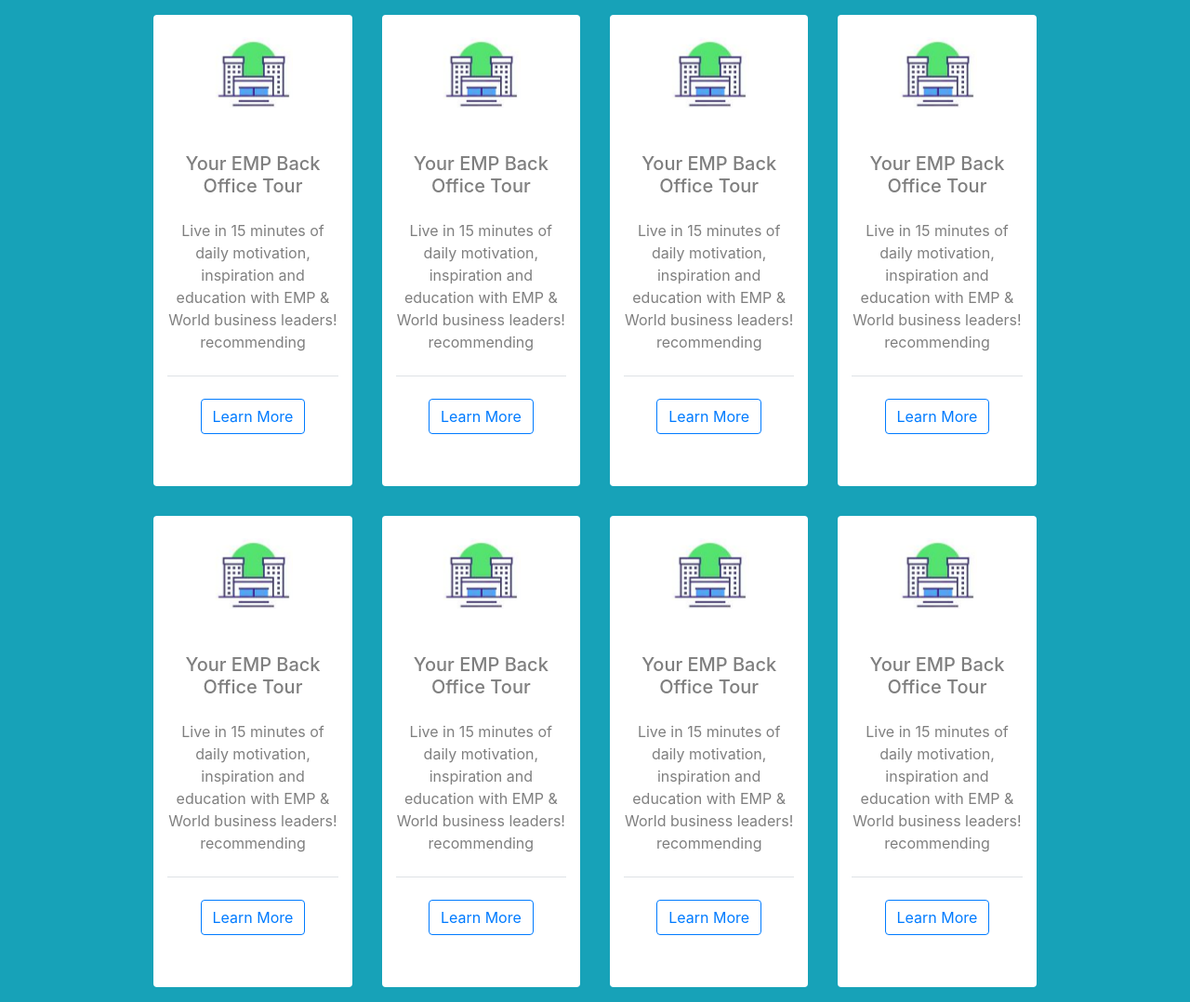
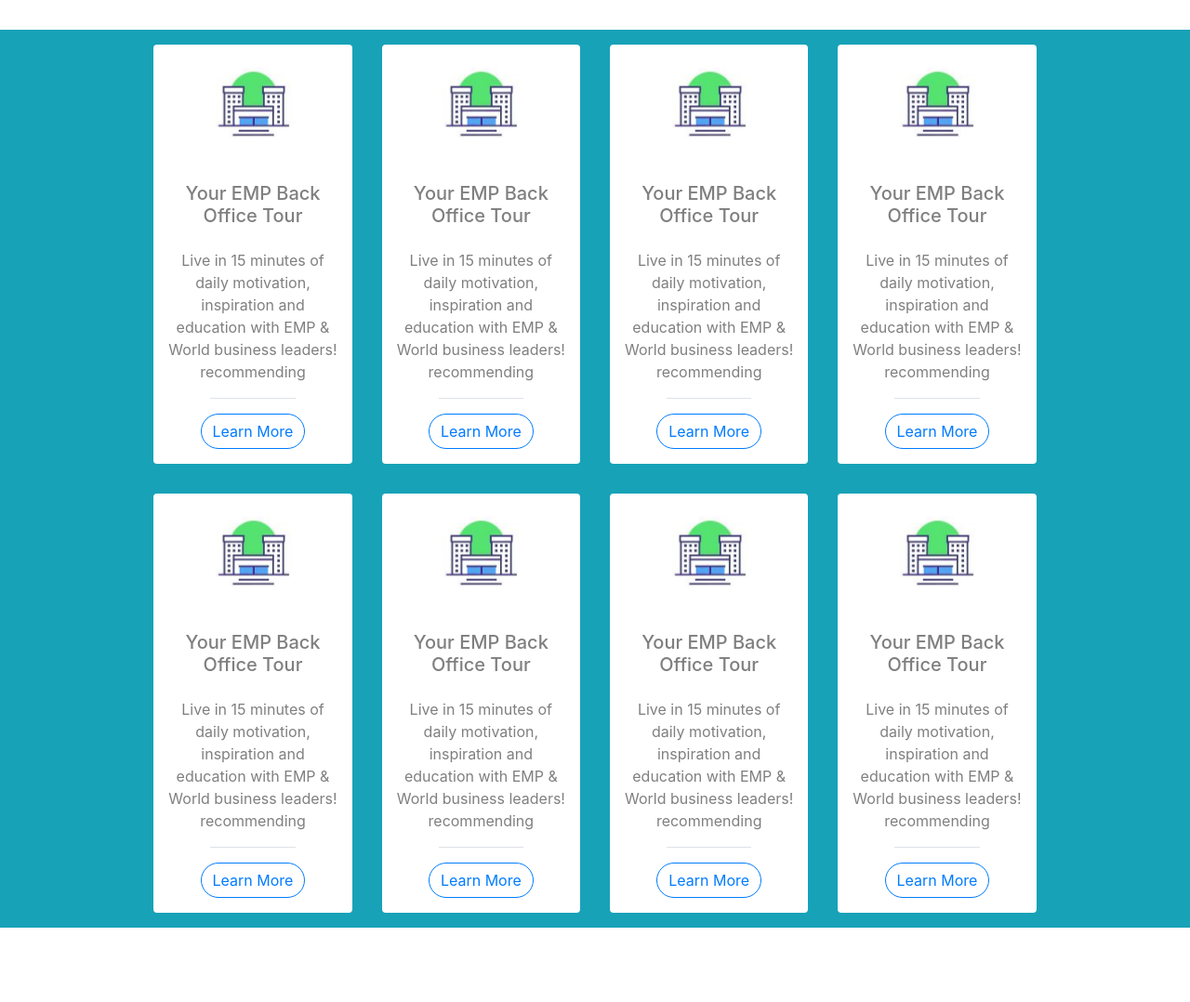
Before and after one commit to ChihyuKah/bootstrap, a plain HTML site: page index.html in a window 1280 px wide. Shown: the whole page at 93% size. After the commit the page ends 998 px from the top, so only its background shows below. Drawn offline with nearby package versions, Linux system fonts and the light colour scheme.

Commit message:
replaced table with hr + added navbar

```diff
--- a/index.html
+++ b/index.html
@@ -10,8 +10,16 @@
           integrity="sha384-ggOyR0iXCbMQv3Xipma34MD+dH/1fQ784/j6cY/iJTQUOhcWr7x9JvoRxT2MZw1T" crossorigin="anonymous">
     <link href="bootstrap-4.4.1-dist/bootstrap.css" rel="stylesheet">
     <title></title>
+<head>
+    <div class="navbar">
+
+    </div>
 </head>
 <body>
+    <div class="navbar">
+
+    </div>
+
         <div class="bg-info container-fluid text-black-50 ">
 
 
@@ -21,9 +29,9 @@
                             <img src="afbeelding.png" class="mt-4 mb-5">
                             <h5 class="mb-4">Your EMP Back Office Tour</h5>
                             <p class="mx-auto">Live in 15 minutes of daily motivation, inspiration and education with EMP &amp World business leaders! recommending</p>
+                            <hr class="border-top w-50">
 
-                        <table class="table mt-4">
-                                <th class="p-4"><a class="btn btn-outline-primary mb-3" href="#" role="button">Learn More</a></th>
+                            <th class="p-4"><a class="btn btn-outline-primary rounded-pill mb-3" href="#" role="button">Learn More</a></th>
 
                             </table>
 
@@ -33,10 +41,9 @@
                             <img src="afbeelding.png" class="mt-4 mb-5">
                             <h5 class="mb-4">Your EMP Back Office Tour</h5>
                             <p class="mx-auto">Live in 15 minutes of daily motivation, inspiration and education with EMP &amp World business leaders! recommending</p>
+                            <hr class="border-top w-50">
 
-                        <table class="table mt-4">
-                            <th class="p-4"><a class="btn btn-outline-primary mb-3" href="#" role="button">Learn More</a></th>
-
+                            <th class="p-4"><a class="btn btn-outline-primary rounded-pill mb-3" href="#" role="button">Learn More</a></th>
                             </table>
 
                         </div>
@@ -45,10 +52,9 @@
                             <img src="afbeelding.png" class="mt-4 mb-5">
                             <h5 class="mb-4">Your EMP Back Office Tour</h5>
                             <p class="mx-auto">Live in 15 minutes of daily motivation, inspiration and education with EMP &amp World business leaders! recommending</p>
+                            <hr class="border-top w-50">
 
-                        <table class="table mt-4">
-                            <th class="p-4"><a class="btn btn-outline-primary mb-3" href="#" role="button">Learn More</a></th>
-
+                            <th class="p-4"><a class="btn btn-outline-primary rounded-pill mb-3" href="#" role="button">Learn More</a></th>
                             </table>
 
                         </div>
@@ -57,10 +63,9 @@
                             <img src="afbeelding.png" class="mt-4 mb-5">
                             <h5 class="mb-4">Your EMP Back Office Tour</h5>
                             <p class="mx-auto">Live in 15 minutes of daily motivation, inspiration and education with EMP &amp World business leaders! recommending</p>
+                            <hr class="border-top w-50">
 
-                        <table class="table mt-4">
-                            <th class="p-4"><a class="btn btn-outline-primary mb-3" href="#" role="button">Learn More</a></th>
-
+                            <th class="p-4"><a class="btn btn-outline-primary rounded-pill mb-3" href="#" role="button">Learn More</a></th>
                             </table>
 
                         </div>
@@ -72,10 +77,9 @@
                         <img src="afbeelding.png" class="mt-4 mb-5">
                         <h5 class="mb-4">Your EMP Back Office Tour</h5>
                         <p class="mx-auto">Live in 15 minutes of daily motivation, inspiration and education with EMP &amp World business leaders! recommending</p>
+                        <hr class="border-top w-50">
 
-                    <table class="table mt-4">
-                        <th class="p-4"><a class="btn btn-outline-primary mb-3" href="#" role="button">Learn More</a></th>
-
+                        <th class="p-4"><a class="btn btn-outline-primary rounded-pill mb-3" href="#" role="button">Learn More</a></th>
                         </table>
 
                     </div>
@@ -84,10 +88,9 @@
                         <img src="afbeelding.png" class="mt-4 mb-5">
                         <h5 class="mb-4">Your EMP Back Office Tour</h5>
                         <p class="mx-auto">Live in 15 minutes of daily motivation, inspiration and education with EMP &amp World business leaders! recommending</p>
+                        <hr class="border-top w-50">
 
-                    <table class="table mt-4">
-                        <th class="p-4"><a class="btn btn-outline-primary mb-3" href="#" role="button">Learn More</a></th>
-
+                        <th class="p-4"><a class="btn btn-outline-primary rounded-pill mb-3" href="#" role="button">Learn More</a></th>
                         </table>
 
                     </div>
@@ -96,10 +99,9 @@
                         <img src="afbeelding.png" class="mt-4 mb-5">
                         <h5 class="mb-4">Your EMP Back Office Tour</h5>
                         <p class="mx-auto">Live in 15 minutes of daily motivation, inspiration and education with EMP &amp World business leaders! recommending</p>
+                        <hr class="border-top w-50">
 
-                    <table class="table mt-4">
-                        <th class="p-4"><a class="btn btn-outline-primary mb-3" href="#" role="button">Learn More</a></th>
-
+                        <th class="p-4"><a class="btn btn-outline-primary rounded-pill mb-3" href="#" role="button">Learn More</a></th>
                         </table>
 
                     </div>
@@ -108,10 +110,9 @@
                         <img src="afbeelding.png" class="mt-4 mb-5">
                         <h5 class="mb-4">Your EMP Back Office Tour</h5>
                         <p class="mx-auto">Live in 15 minutes of daily motivation, inspiration and education with EMP &amp World business leaders! recommending</p>
+                        <hr class="border-top w-50">
 
-                    <table class="table mt-4">
-                        <th class="p-4"><a class="btn btn-outline-primary mb-3" href="#" role="button">Learn More</a></th>
-
+                        <th class="p-4"><a class="btn btn-outline-primary rounded-pill mb-3" href="#" role="button">Learn More</a></th>
                         </table>
 
                     </div>
```
Lines whose indentation alone changed are shown as unchanged.
